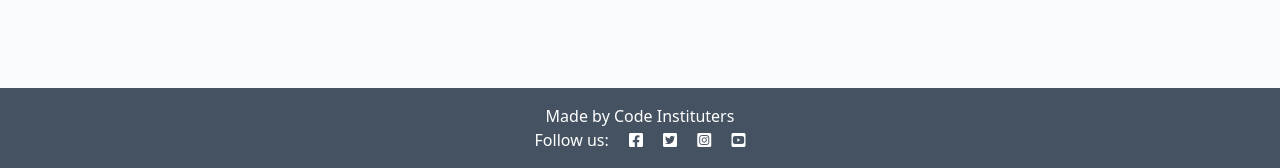
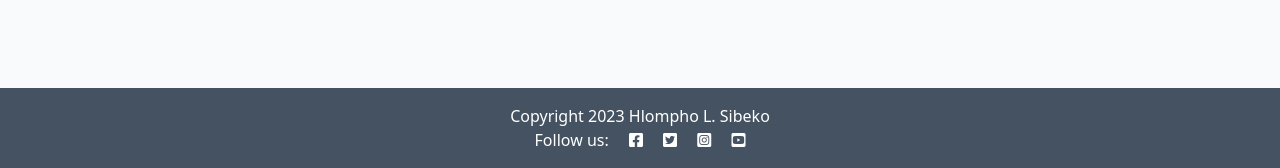
Before and after one commit to hlomphosibeko/i-think-therefore-i-blog, a Django app: page / in a window 1280 px wide. Shown: the part 632-800 px from the top of the page. Run offline with Django 4.2, Linux system fonts and the light colour scheme; data that the repository does not hold is empty; parts of the project's set-up code (start-up, migrations or seed data) failed here and were passed over.

Commit message:
template inheritance

```diff
--- a/blog/templates/blog/index.html
+++ b/blog/templates/blog/index.html
@@ -50,3 +50,6 @@
 
 <!-- index.html content ends here -->
 {% endblock %}
+{% block copyright %}
+    Copyright 2023 Hlompho L. Sibeko
+{% endblock %}
--- a/codestar/settings.py
+++ b/codestar/settings.py
@@ -28,7 +28,7 @@ TEMPLATES_DIR = os.path.join(BASE_DIR, 'templates')
 SECRET_KEY = os.environ.get("SECRET_KEY")
 
 # SECURITY WARNING: don't run with debug turned on in production!
-DEBUG = True
+DEBUG = False
 
 ALLOWED_HOSTS = ['8000-hlomphosibe-ithinkthere-w5e2l0bi2e7.ws.codeinstitute-ide.net', '.herokuapp.com']
 
--- a/templates/base.html
+++ b/templates/base.html
@@ -62,7 +62,11 @@
 
     <!-- Footer -->
     <footer class="footer mt-auto py-3 dark-bg">
-        <p class="m-0 text-center text-white">Made by Code Instituters</p>
+        <p class="m-0 text-center text-white">
+            {% block copyright %}
+                Made by Code Instituters
+            {% endblock copyright %}
+        </p>
         <p class="m-0 text-center text-white">Follow us: <i class="fab fa-facebook-square ms-3"></i>
             <i class="fab fa-twitter-square ms-3"></i>
             <i class="fab fa-instagram-square ms-3"></i>
```
